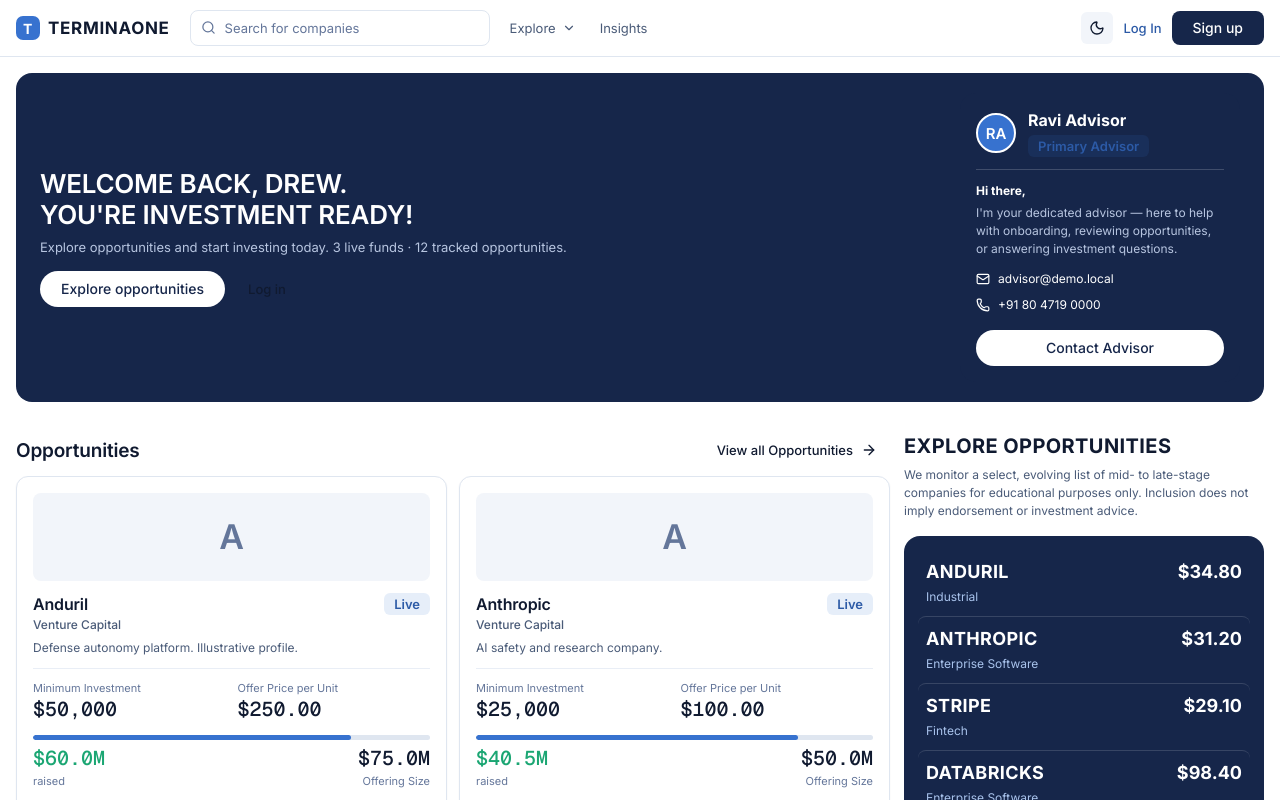
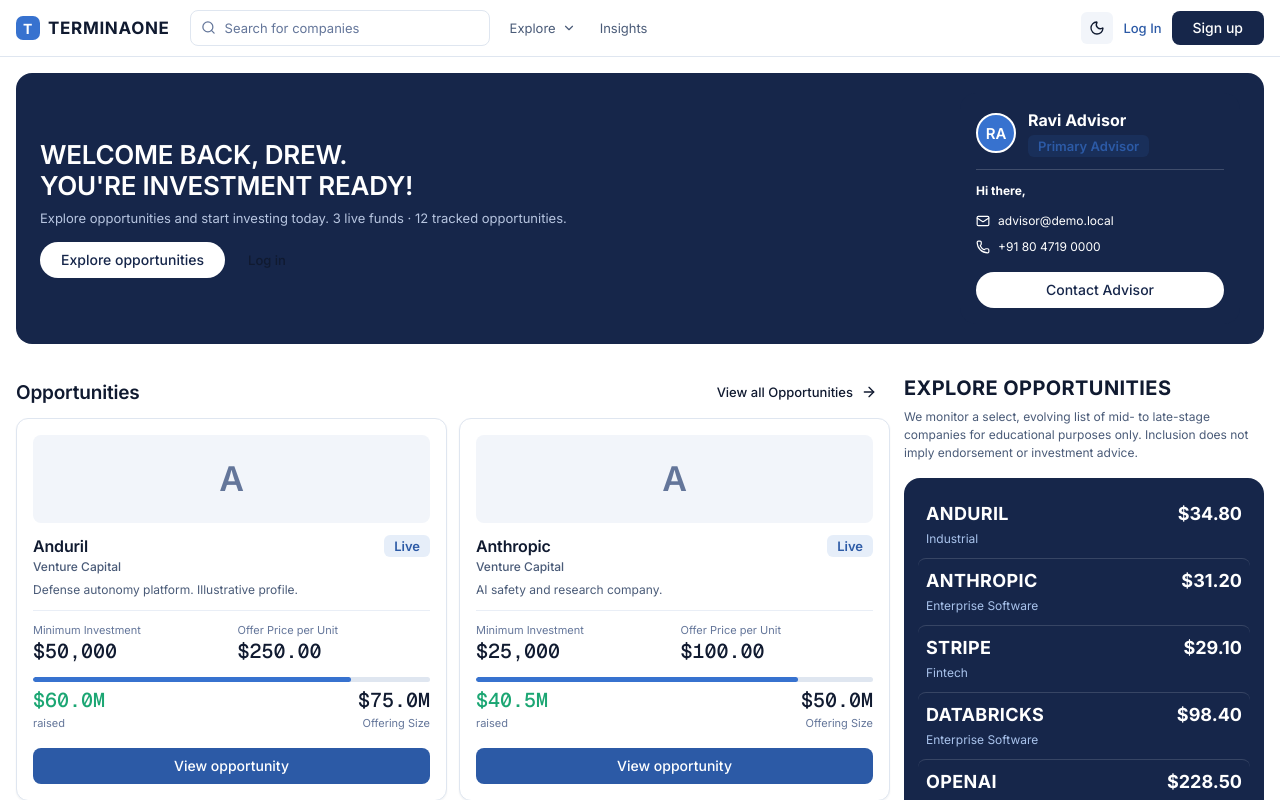
Before and after one commit to ujwalrk-fsit/terminaone-fsit-demo, a React (Vite) app: page / in a window 1280 px wide. Shown: the top 800 px of the page. Built offline with nearby package versions, Linux system fonts and the light colour scheme.

Commit message:
copy: remove advisor intro text from home advisor card

```diff
--- a/src/pages/Home.tsx
+++ b/src/pages/Home.tsx
@@ -28,9 +28,6 @@
       </div>
       <hr style={{ border: 0, borderTop: '1px solid rgba(255,255,255,.18)', margin: '12px 0' }} />
       <p style={{ margin: 0, font: '700 12px/18px var(--font-display)', color: '#fff' }}>Hi there,</p>
-      <p style={{ margin: '4px 0 0', font: '400 12px/18px var(--font-body)', color: '#b7c5e0' }}>
-        I&apos;m your dedicated advisor — here to help with onboarding, reviewing opportunities, or answering investment questions.
-      </p>
       <div style={{ display: 'grid', gap: 8, marginTop: 12, font: '400 12px/18px var(--font-body)', color: '#fff' }}>
         <span style={{ display: 'flex', alignItems: 'center', gap: 8 }}><Mail size={14} /> {adv.emailId}</span>
         <span style={{ display: 'flex', alignItems: 'center', gap: 8 }}><Phone size={14} /> +91 80 4719 0000</span>
```
